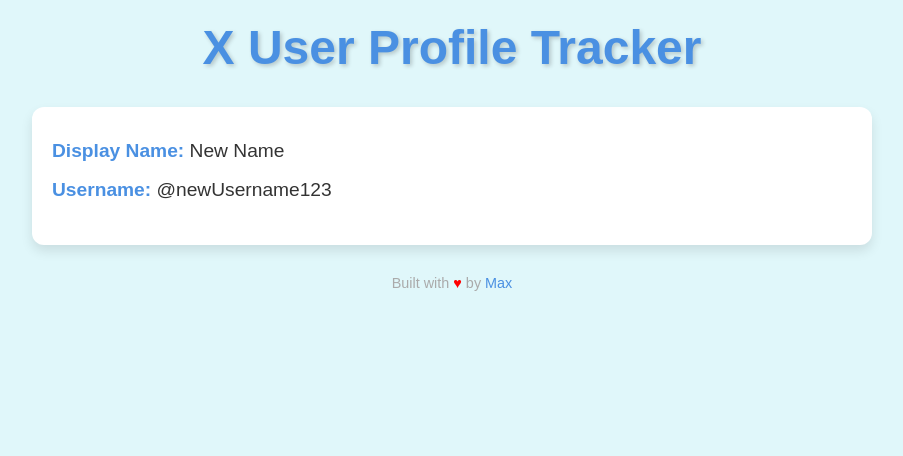
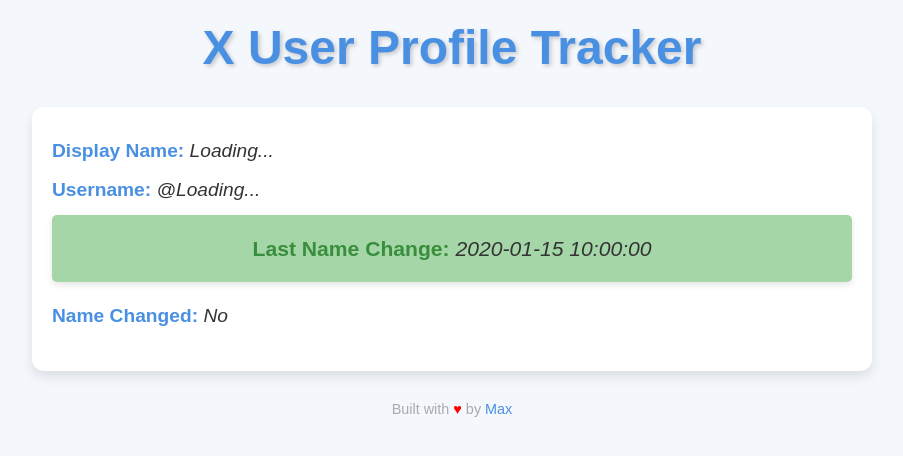
Before and after one commit to MaxLozada/DisplayTracker, a Flask app: template templates/index.html in a window 1280 px wide. Shown: the top 456 px of the page, without its empty margins (188-1091 px from the left). Run offline with Flask 2, Linux system fonts and the light colour scheme; the template is opened without the code that fills it: most values are stand-ins (such as "Sample title", 1, 10 or a date in 2020); parts of the project's set-up code (start-up, migrations or seed data) failed here and were passed over.

Commit message:
updated code for twitter_tracker.py and app.py

```diff
--- a/app.py
+++ b/app.py
@@ -1,4 +1,4 @@
-from flask import Flask, render_template
+from flask import Flask, render_template, jsonify
 import requests
 import time
 from datetime import datetime
@@ -145,6 +145,13 @@
     return render_template("error.html")
 
 
+@app.route("/api/user-data")
+def api_user_data():
+    """API endpoint to serve the user data as JSON."""
+    with user_data_lock:
+        return jsonify(user_data)
+
+
 if __name__ == "__main__":
     # Start the background thread
     thread = Thread(target=check_for_changes)
--- a/static/css/styles.css
+++ b/static/css/styles.css
@@ -73,6 +73,27 @@
     text-align: center;
 }
 
+.loading span {
+    font-weight: bold;
+    color: #4A90E2;
+}
+
+.name-changed {
+    background-color: #FF5722;
+    padding: 10px;
+    color: white;
+    font-weight: 600;
+    border-radius: 5px;
+    text-align: center;
+    margin-top: 20px;
+    box-shadow: 0 3px 6px rgba(0, 0, 0, 0.1);
+    transition: background-color 0.3s ease;
+}
+
+.name-changed:hover {
+    background-color: #FF3D00;
+}
+
 .footer {
     text-align: center;
     font-size: 0.9em;
@@ -91,6 +112,11 @@
     color: #1D72B8;
 }
 
+/* Loading animation for dynamic updates */
+#currentName, #currentUsername, #lastChangeTime, #nameChanged {
+    font-style: italic;
+}
+
 @media (max-width: 768px) {
     h1 {
         font-size: 2.5em;
@@ -104,3 +130,25 @@
         font-size: 1.1em;
     }
 }
+
+/* static/css/styles.css */
+
+.last-change {
+    background-color: #A5D6A7;  /* Light Green color */
+    padding: 18px;
+    border-radius: 5px;
+    font-size: 1.1em;
+    color: #333;
+    margin-bottom: 20px;
+    text-align: center;
+    box-shadow: 0 3px 6px rgba(0, 0, 0, 0.1);
+}
+
+.last-change p {
+    margin: 0;
+}
+
+.last-change strong {
+    font-weight: bold;
+    color: #388E3C;  /* Darker green for strong text */
+}
--- a/templates/index.html
+++ b/templates/index.html
@@ -11,52 +11,22 @@
 <h1>X User Profile Tracker</h1>
 
 <div class="container">
-    {% if user_data.current_name %}
     <div class="user-info">
-        <p><strong>Display Name:</strong> <span>{{ user_data.current_name }}</span></p>
-        <p><strong>Username:</strong> <span>@{{ user_data.current_username }}</span></p>
-        {% if user_data.last_change_time %}
-        <div class="alert">
-            <p><strong>Last Name Change:</strong> {{ user_data.last_change_time }}</p>
+        <p><strong>Display Name:</strong> <span id="currentName">Loading...</span></p>
+        <p><strong>Username:</strong> <span id="currentUsername">@Loading...</span></p>
+        <div class="alert last-change">
+            <p><strong>Last Name Change:</strong> <span id="lastChangeTime">{{ user_data.last_change_time or 'N/A' }}</span></p>
         </div>
-        {% else %}
-        <div class="no-changes">
-            <p>No changes detected since the last check.</p>
-        </div>
-        {% endif %}
+        <p><strong>Name Changed:</strong> <span id="nameChanged">No</span></p>
     </div>
-    {% else %}
-    <div class="loading">
-        <p>Loading user data...</p>
-    </div>
-    {% endif %}
 </div>
 
 <div class="footer">
     <p>Built with <span style="color: red;">♥</span> by <a href="https://your-website.com" target="_blank">Max</a></p>
 </div>
 
-<!-- JavaScript goes here -->
-<script>
-    // Example function to change the background color on button click
-    function changeBackgroundColor() {
-        document.body.style.backgroundColor = "#e0f7fa";  // New color
-    }
-
-    // Example: dynamically update user data
-    function updateUserInfo(name, username) {
-        document.querySelector('.user-info').innerHTML = `
-            <p><strong>Display Name:</strong> ${name}</p>
-            <p><strong>Username:</strong> @${username}</p>
-        `;
-    }
-
-    // Example: Trigger background change after 5 seconds
-    setTimeout(changeBackgroundColor, 5000);
-
-    // Example: Dynamically update user information (you could fetch data via an API)
-    setTimeout(() => updateUserInfo('New Name', 'newUsername123'), 3000);
-</script>
+<!-- Include the JavaScript file -->
+<script src="{{ url_for('static', filename='js/scripts.js') }}"></script>
 
 </body>
 </html>
```
Also changed, not shown: static/js/scsripts.js (+37 -5 lines).
